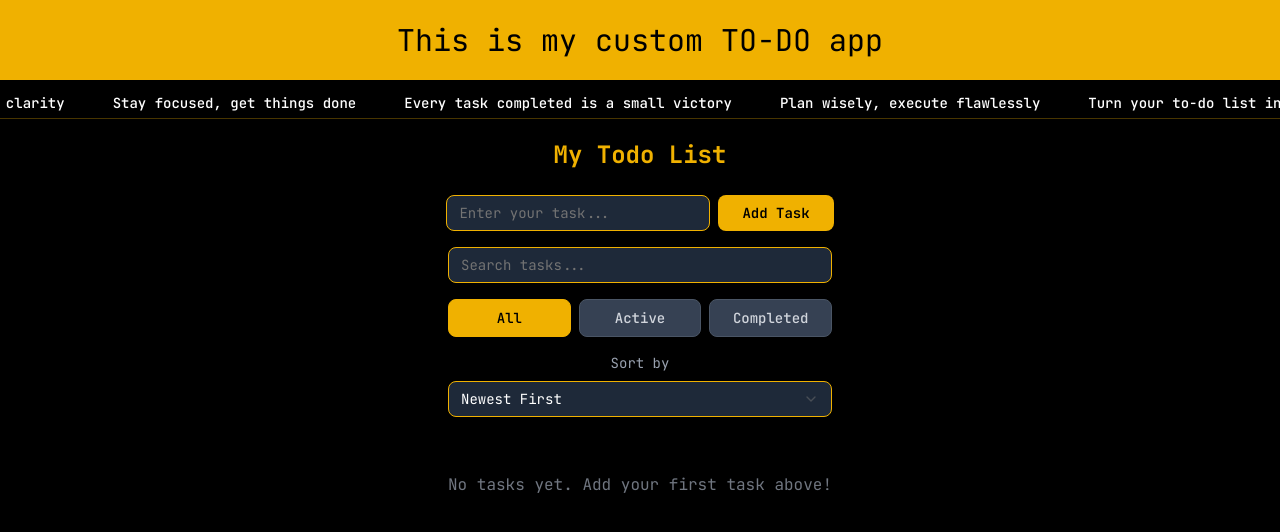
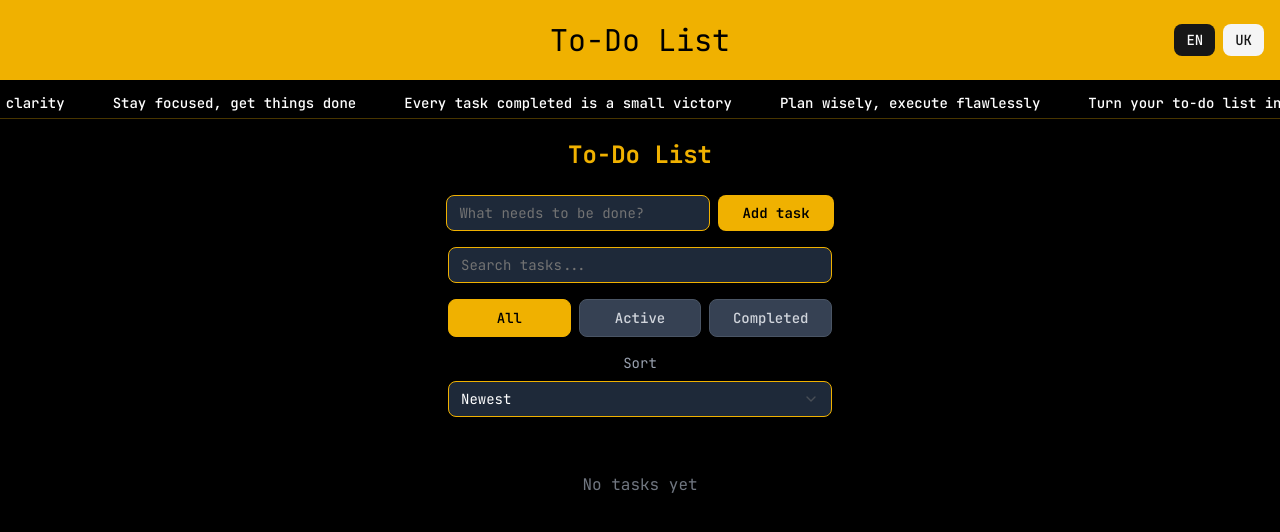
Before and after one commit to tolik4813/toDO__list__V2, a Next.js app: page / in a window 1280 px wide. Shown: the top 532 px of the page. Built offline with nearby package versions, Linux system fonts and the light colour scheme; a web font is replaced by a local one.

Commit message:
feat(i18n): add translation store, useTranslate hook, JSON dictionaries and header language switcher; replace UI texts to use translations

```diff
--- a/app/customComponents/form/InputTasks.tsx
+++ b/app/customComponents/form/InputTasks.tsx
@@ -6,8 +6,10 @@ import { useTodoForm } from '@/app/hooks/useTodoForm';
 import { useTodoSelectors } from '@/app/hooks/useTodoSelectors';
 import { CSS_CLASSES, UI_TEXT } from '@/app/lib/constants';
 import { VscDebugRestart } from 'react-icons/vsc';
+import { useTranslate } from '@/app/hooks/useTranslate';
 
 export default function InputTasks() {
+  const { t } = useTranslate();
   const { text, error, isSubmitting, handleSubmit, handleInputChange } =
     useTodoForm();
   const { clearCompleted, todoCount } = useTodoSelectors();
@@ -24,7 +26,7 @@ export default function InputTasks() {
         <Input
           value={text}
           onChange={handleInputChange}
-          placeholder={UI_TEXT.PLACEHOLDER}
+          placeholder={t('app.placeholders.taskInput', UI_TEXT.PLACEHOLDER)}
           className={CSS_CLASSES.INPUT}
           disabled={isSubmitting}
         />
@@ -33,14 +35,16 @@ export default function InputTasks() {
           className={CSS_CLASSES.BUTTON}
           disabled={isSubmitting}
         >
-          {isSubmitting ? 'Adding...' : UI_TEXT.ADD_BUTTON}
+          {isSubmitting
+            ? t('todo.adding', 'Adding...')
+            : t('app.addTask', UI_TEXT.ADD_BUTTON)}
         </Button>
         {hasCompletedTasks && (
           <Button
             type="button"
             onClick={handleClearCompleted}
             className={CSS_CLASSES.CLEAR_BUTTON}
-            title="Clear completed tasks"
+            title={t('app.actions.clearCompleted', 'Clear completed')}
           >
             <VscDebugRestart className="w-4 h-4" />
           </Button>
--- a/app/customComponents/form/SearchInput.tsx
+++ b/app/customComponents/form/SearchInput.tsx
@@ -4,8 +4,10 @@ import { useState, useEffect, useMemo } from 'react';
 import { Input } from '@/components/ui/input';
 import { CSS_CLASSES } from '@/app/lib/constants';
 import { useTodoStore } from '@/app/store/todoStore';
+import { useTranslate } from '@/app/hooks/useTranslate';
 
 export default function SearchInput() {
+  const { t } = useTranslate();
   const [searchQuery, setSearchQuery] = useState('');
   const todos = useTodoStore(state => state.todos);
   const setSearchQueryStore = useTodoStore(state => state.setSearchQuery);
@@ -32,7 +34,7 @@ export default function SearchInput() {
           type="text"
           value={searchQuery}
           onChange={e => setSearchQuery(e.target.value)}
-          placeholder="Search tasks..."
+          placeholder={t('app.search', 'Search tasks...')}
           className="bg-gray-800 border-yellow-500 text-white placeholder-gray-400 focus-visible:border-yellow-400 focus-visible:ring-yellow-400/50 focus-visible:ring-[2px] focus-visible:outline-none w-full sm:w-96 transition-all duration-200 focus:scale-[1.02] pr-8"
         />
         {searchQuery && (
@@ -47,7 +49,8 @@ export default function SearchInput() {
       </div>
       {searchQuery && (
         <div className="text-sm text-gray-400 text-center">
-          Found: {filteredTodosCount} tasks
+          {t('todo.found', 'Found')}: {filteredTodosCount}{' '}
+          {t('todo.tasks', 'tasks')}
         </div>
       )}
     </div>
--- a/app/customComponents/form/SortDropdown.tsx
+++ b/app/customComponents/form/SortDropdown.tsx
@@ -9,8 +9,10 @@ import {
 } from '@/components/ui/select';
 import { useTodoStore, SortOrder } from '@/app/store/todoStore';
 import { UI_TEXT } from '@/app/lib/constants';
+import { useTranslate } from '@/app/hooks/useTranslate';
 
 export default function SortDropdown() {
+  const { t } = useTranslate();
   const sortOrder = useTodoStore(state => state.sortOrder);
   const setSortOrder = useTodoStore(state => state.setSortOrder);
 
@@ -21,36 +23,36 @@ export default function SortDropdown() {
   return (
     <div className="flex flex-col gap-2 items-center w-full mt-4">
       <label className="text-sm text-gray-400 w-full sm:w-96 text-center">
-        {UI_TEXT.SORT_LABEL}
+        {t('app.sort.label', UI_TEXT.SORT_LABEL)}
       </label>
       <Select value={sortOrder} onValueChange={handleValueChange}>
         <SelectTrigger className="bg-gray-800 border-yellow-500 text-white hover:bg-gray-700 hover:border-yellow-400 focus-visible:border-yellow-400 focus-visible:ring-yellow-400/50 focus-visible:ring-[2px] w-full sm:w-96 transition-all duration-200 hover:scale-[1.01]">
-          <SelectValue placeholder={UI_TEXT.SORT_LABEL} />
+          <SelectValue placeholder={t('app.sort.label', UI_TEXT.SORT_LABEL)} />
         </SelectTrigger>
         <SelectContent className="bg-gray-800 border-gray-700 text-white">
           <SelectItem
             value="newest"
             className="hover:bg-yellow-500/20 focus:bg-yellow-500/20"
           >
-            {UI_TEXT.SORT_NEWEST}
+            {t('app.sort.newest', UI_TEXT.SORT_NEWEST)}
           </SelectItem>
           <SelectItem
             value="oldest"
             className="hover:bg-yellow-500/20 focus:bg-yellow-500/20"
           >
-            {UI_TEXT.SORT_OLDEST}
+            {t('app.sort.oldest', UI_TEXT.SORT_OLDEST)}
           </SelectItem>
           <SelectItem
             value="a-z"
             className="hover:bg-yellow-500/20 focus:bg-yellow-500/20"
           >
-            {UI_TEXT.SORT_A_Z}
+            {t('app.sort.az', UI_TEXT.SORT_A_Z)}
           </SelectItem>
           <SelectItem
             value="z-a"
             className="hover:bg-yellow-500/20 focus:bg-yellow-500/20"
           >
-            {UI_TEXT.SORT_Z_A}
+            {t('app.sort.za', UI_TEXT.SORT_Z_A)}
           </SelectItem>
         </SelectContent>
       </Select>
--- /dev/null
+++ b/app/customComponents/layout/LanguageSwitcher.tsx
@@ -0,0 +1,28 @@
+'use client';
+import { useI18nStore } from '@/app/store/i18nStore';
+import { Button } from '@/components/ui/button';
+
+export default function LanguageSwitcher() {
+  const language = useI18nStore(s => s.language);
+
+  return (
+    <div className="flex items-center gap-2">
+      <Button
+        variant={language === 'en' ? 'default' : 'secondary'}
+        size="sm"
+        onClick={() => useI18nStore.getState().setLanguage('en')}
+        aria-pressed={language === 'en'}
+      >
+        EN
+      </Button>
+      <Button
+        variant={language === 'uk' ? 'default' : 'secondary'}
+        size="sm"
+        onClick={() => useI18nStore.getState().setLanguage('uk')}
+        aria-pressed={language === 'uk'}
+      >
+        UK
+      </Button>
+    </div>
+  );
+}
--- a/app/customComponents/layout/MainHeader.tsx
+++ b/app/customComponents/layout/MainHeader.tsx
@@ -1,7 +1,15 @@
+'use client';
+import LanguageSwitcher from '@/app/customComponents/layout/LanguageSwitcher';
+import { useTranslate } from '@/app/hooks/useTranslate';
+
 export default function MainHeader() {
+  const { t } = useTranslate();
   return (
-    <div className="flex justify-center items-center w-full h-20 bg-yellow-500 text-black">
-      <p className="text-3xl text-center">This is my custom TO-DO app</p>
+    <div className="relative flex justify-center items-center w-full h-20 bg-yellow-500 text-black px-4">
+      <p className="text-3xl text-center">{t('app.title', 'To-Do List')}</p>
+      <div className="absolute right-4 top-1/2 -translate-y-1/2">
+        <LanguageSwitcher />
+      </div>
     </div>
   );
 }
--- a/app/customComponents/todo/TasksList.tsx
+++ b/app/customComponents/todo/TasksList.tsx
@@ -6,9 +6,11 @@ import { useTodoSelectors } from '@/app/hooks/useTodoSelectors';
 import { useTodoSort } from '@/app/hooks/useTodoSort';
 import { useTodoStore } from '@/app/store/todoStore';
 import { CSS_CLASSES, UI_TEXT } from '@/app/lib/constants';
+import { useTranslate } from '@/app/hooks/useTranslate';
 import VirtualList from '@/app/customComponents/todo/VirtualList';
 
 function TasksList() {
+  const { t } = useTranslate();
   const { todos } = useTodoSelectors();
   const searchQuery = useTodoStore(state => state.searchQuery);
   const sortOrder = useTodoStore(state => state.sortOrder);
@@ -39,7 +41,9 @@ function TasksList() {
   if (hasNoResults && !searchQuery && filterType === 'all') {
     return (
       <div className="mt-6">
-        <div className={CSS_CLASSES.EMPTY}>{UI_TEXT.EMPTY_STATE}</div>
+        <div className={CSS_CLASSES.EMPTY}>
+          {t('todo.empty', UI_TEXT.EMPTY_STATE)}
+        </div>
       </div>
     );
   }
@@ -47,7 +51,9 @@ function TasksList() {
   if (hasNoResults) {
     return (
       <div className="mt-6">
-        <div className={CSS_CLASSES.EMPTY}>Nothing found</div>
+        <div className={CSS_CLASSES.EMPTY}>
+          {t('todo.nothing', 'Nothing found')}
+        </div>
       </div>
     );
   }
--- a/app/customComponents/todo/TodoHeader.tsx
+++ b/app/customComponents/todo/TodoHeader.tsx
@@ -1,7 +1,11 @@
+'use client';
+import { useTranslate } from '@/app/hooks/useTranslate';
+
 export default function TodoHeader() {
+  const { t } = useTranslate();
   return (
     <h2 className="text-2xl font-bold text-yellow-500 text-center mb-6">
-      My Todo List
+      {t('app.title', 'To-Do List')}
     </h2>
   );
 }
--- /dev/null
+++ b/app/hooks/useTranslate.ts
@@ -0,0 +1,44 @@
+import { useMemo, useCallback } from 'react';
+import { useI18nStore } from '@/app/store/i18nStore';
+import en from '@/languages/en.json';
+import uk from '@/languages/uk.json';
+
+type TranslationDict = { [key: string]: string | TranslationDict };
+
+const dictionaries: Record<'en' | 'uk', TranslationDict> = {
+  en: en as TranslationDict,
+  uk: uk as TranslationDict,
+};
+
+function getByPath(dict: TranslationDict, path: string): string | undefined {
+  const parts = path.split('.');
+  let current: string | TranslationDict | undefined = dict;
+  for (const key of parts) {
+    if (typeof current === 'object' && current !== null && key in current) {
+      current = (current as TranslationDict)[key];
+    } else {
+      return undefined;
+    }
+  }
+  return typeof current === 'string' ? current : undefined;
+}
+
+export function useTranslate() {
+  const language = useI18nStore(s => s.language);
+
+  const dict = useMemo(
+    () => dictionaries[language] ?? dictionaries.en,
+    [language]
+  );
+
+  const t = useCallback(
+    (key: string, fallback?: string): string => {
+      const value = getByPath(dict, key);
+      if (typeof value === 'string') return value;
+      return fallback ?? key;
+    },
+    [dict]
+  );
+
+  return { t, language };
+}
--- /dev/null
+++ b/app/store/i18nStore.ts
@@ -0,0 +1,25 @@
+import { create } from 'zustand';
+import { persist } from 'zustand/middleware';
+
+export type LanguageCode = 'en' | 'uk';
+
+interface I18nStore {
+  language: LanguageCode;
+  setLanguage: (lang: LanguageCode) => void;
+  toggleLanguage: () => void;
+}
+
+export const useI18nStore = create<I18nStore>()(
+  persist(
+    set => ({
+      language: 'en',
+      setLanguage: (lang: LanguageCode) => set({ language: lang }),
+      toggleLanguage: () =>
+        set(state => ({ language: state.language === 'en' ? 'uk' : 'en' })),
+    }),
+    {
+      name: 'i18n-storage',
+      partialize: state => ({ language: state.language }),
+    }
+  )
+);
--- /dev/null
+++ b/languages/en.json
@@ -0,0 +1,34 @@
+{
+  "app": {
+    "title": "To-Do List",
+    "search": "Search tasks...",
+    "addTask": "Add task",
+    "sort": {
+      "label": "Sort",
+      "newest": "Newest",
+      "oldest": "Oldest",
+      "az": "A → Z",
+      "za": "Z → A"
+    },
+    "filters": {
+      "all": "All",
+      "active": "Active",
+      "completed": "Completed"
+    },
+    "actions": {
+      "clearCompleted": "Clear completed"
+    },
+    "placeholders": {
+      "taskInput": "What needs to be done?"
+    }
+  },
+  "header": {
+    "switch": {
+      "en": "EN",
+      "uk": "UK"
+    }
+  },
+  "todo": {
+    "empty": "No tasks yet"
+  }
+}
--- /dev/null
+++ b/languages/uk.json
@@ -0,0 +1,34 @@
+{
+  "app": {
+    "title": "Список справ",
+    "search": "Пошук задач...",
+    "addTask": "Додати задачу",
+    "sort": {
+      "label": "Сортування",
+      "newest": "Найновіші",
+      "oldest": "Найстаріші",
+      "az": "А → Я",
+      "za": "Я → А"
+    },
+    "filters": {
+      "all": "Усі",
+      "active": "Активні",
+      "completed": "Виконані"
+    },
+    "actions": {
+      "clearCompleted": "Очистити виконані"
+    },
+    "placeholders": {
+      "taskInput": "Що потрібно зробити?"
+    }
+  },
+  "header": {
+    "switch": {
+      "en": "EN",
+      "uk": "UK"
+    }
+  },
+  "todo": {
+    "empty": "Поки що немає задач"
+  }
+}
```
Also changed, not shown: app/customComponents/filter/FilterButtons.tsx (+17 -7 lines).
